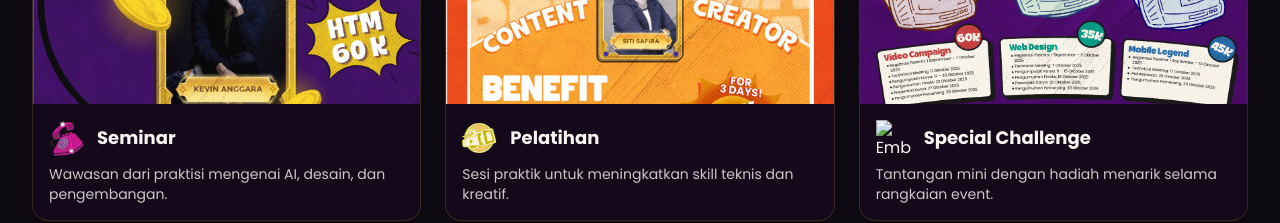
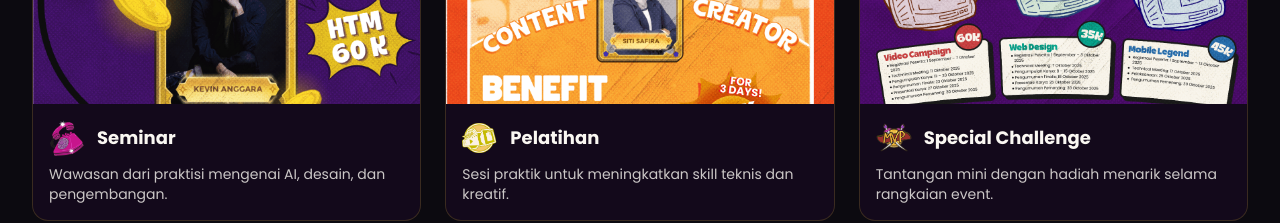
Before and after one commit to ZAWARUNO/VALTER-2025, a plain HTML site: page index.html in a window 1280 px wide. Shown: the part 4000-4223 px from the top of the page. Drawn offline with nearby package versions, Linux system fonts and the light colour scheme.

Commit message:
testing 2

```diff
--- a/index.html
+++ b/index.html
@@ -668,7 +668,7 @@
               <div class="p-4">
                 <div class="flex items-center gap-3 mb-2">
                   <img
-                    src="assets/Copy of MVP EMBLEM.png"
+                    src="assets/Copy of Copy of MVP EMBLEM.png"
                     alt="Emblem"
                     class="w-9 h-9 object-contain"
                   />
```
Also changed, not shown: assets/Copy of Copy of MVP EMBLEM.png (added).
